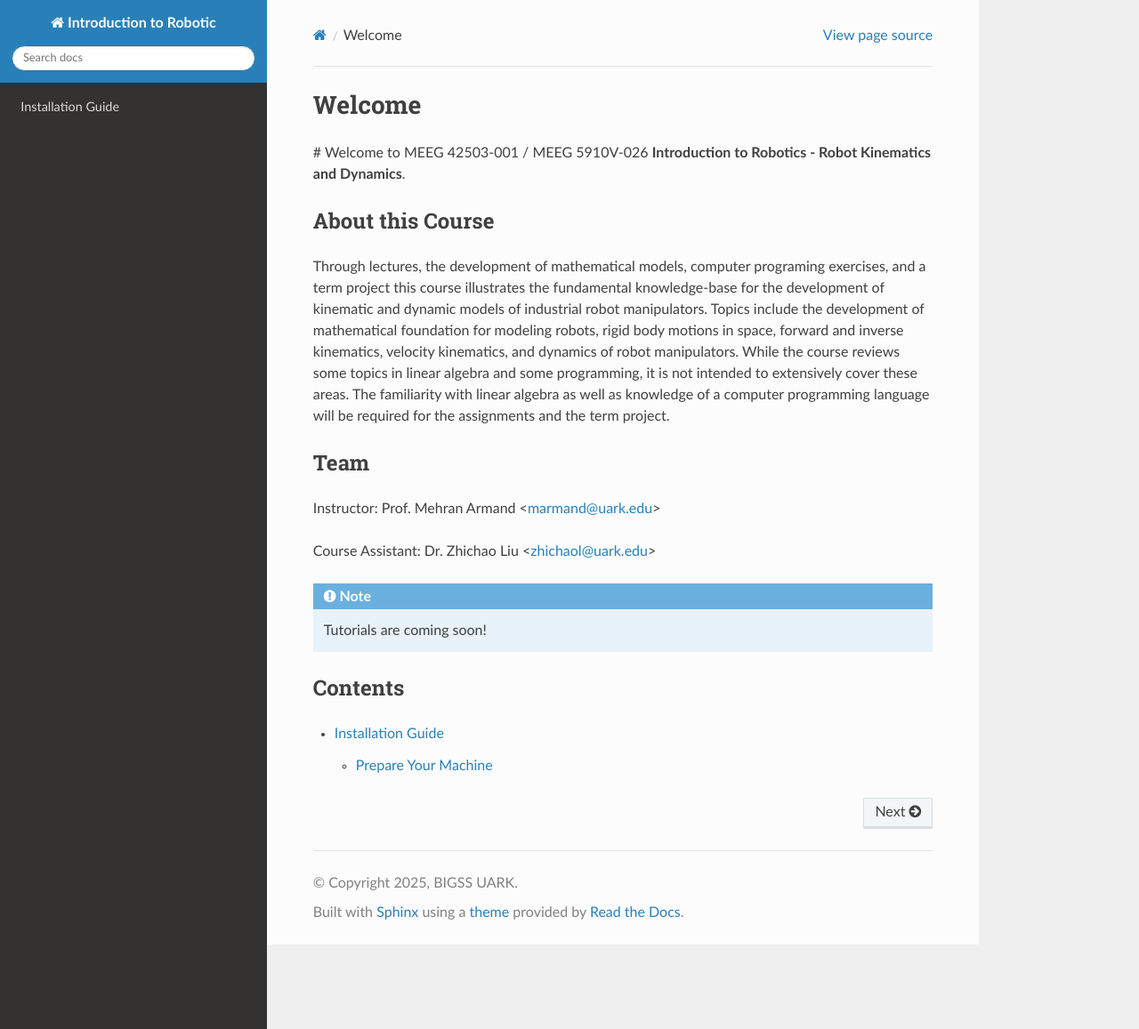
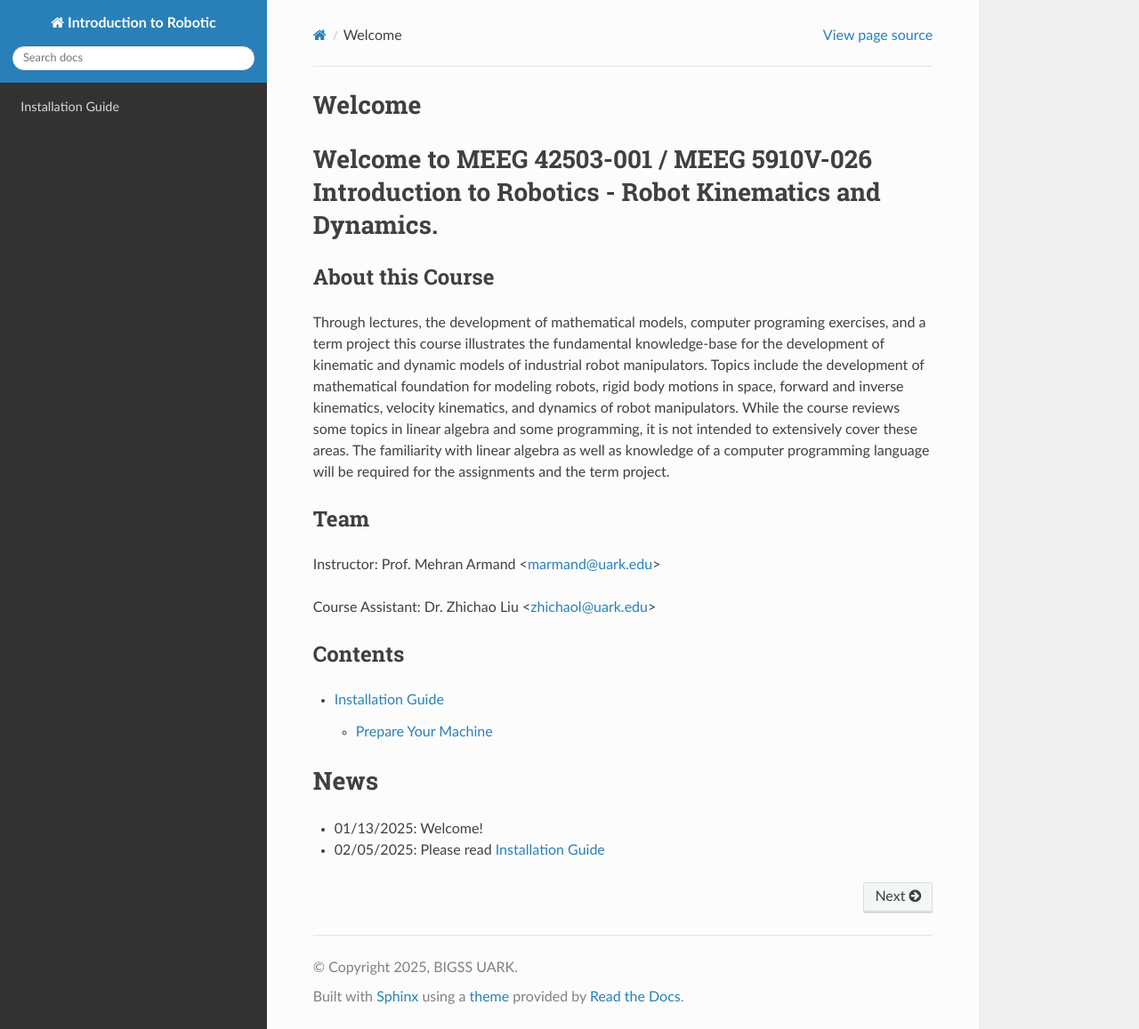
Before and after one commit to zhichaoliu0921/uark-meeg-intro-robo, a Sphinx documentation site: the page built from docs/source/index.rst, in a window 1280 px wide and 1157 px high. Shown: the whole window at 89% size. Built offline with Sphinx 7.4.7 and the Read the Docs theme 3.1.0, drawn with Linux system fonts in a browser that asks for light colours.

Commit message:
fix font 3

```diff
--- a/docs/source/index.rst
+++ b/docs/source/index.rst
@@ -1,7 +1,8 @@
 Welcome
 ===================================
-# Welcome to MEEG 42503-001 / MEEG 5910V-026 **Introduction to Robotics - Robot Kinematics and Dynamics**.
 
+Welcome to MEEG 42503-001 / MEEG 5910V-026 **Introduction to Robotics - Robot Kinematics and Dynamics**.
+=========================================================================================================
 
 About this Course
 --------
@@ -22,9 +23,6 @@ Instructor: Prof. Mehran Armand <marmand@uark.edu>
 Course Assistant: Dr. Zhichao Liu <zhichaol@uark.edu>
 
 
-.. note::
-
-   Tutorials are coming soon!
 
 Contents
 --------
@@ -32,3 +30,9 @@ Contents
 .. toctree::
 
    install
+
+
+News
+====
+- 01/13/2025: Welcome!
+- 02/05/2025: Please read `Installation Guide <install.rst>`_
```
